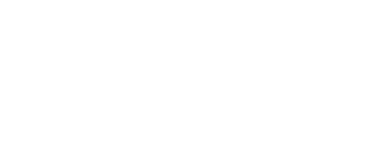
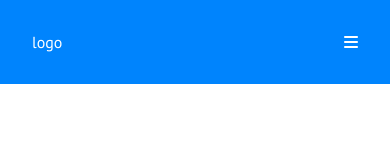
Before and after one commit to AntoninoIrrera/htmlcss-responsive-layout, a plain HTML site: page index.html in a window 390 px wide. Drawn offline with Linux system fonts and the light colour scheme.

Commit message:
creazione header per mobile

```diff
--- a/css/style.css
+++ b/css/style.css
@@ -7,3 +7,16 @@
 body{
     font-family: 'PT Sans', sans-serif;
 }
+
+.navbar{
+    background-color: #0084fd;
+    padding: 2rem;
+
+    color: white;
+
+    justify-content: space-between;
+}
+
+.flex{
+    display: flex;
+}
--- a/index.html
+++ b/index.html
@@ -17,7 +17,10 @@
     <body>
 
         <header>
-
+            <nav class="navbar flex">
+                <div>logo</div>
+                <div><i class="fa-solid fa-bars"></i></div>
+            </nav>
         </header>
 
 
```
